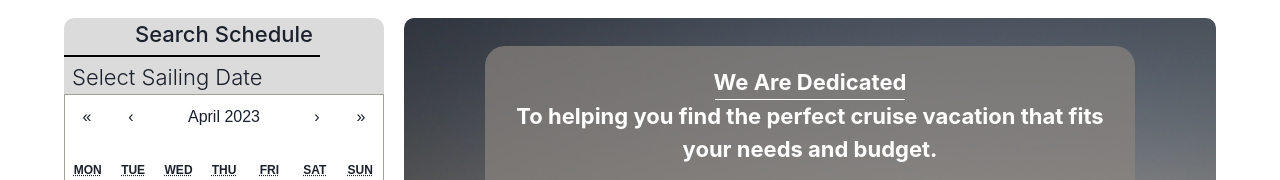
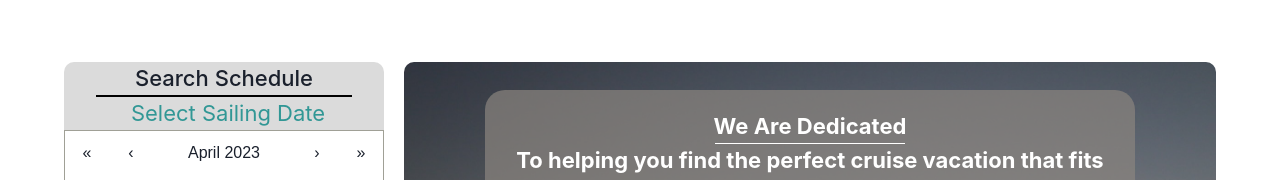
Before and after one commit to VishalBhuse/Cruise_Danaos_Com, a React (Create React App) app: page / in a window 1280 px wide. Shown: the part 802-982 px from the top of the page. Built offline with nearby package versions, Linux system fonts and the light colour scheme; no server answers.

Commit message:
css change

```diff
--- a/src/Component/Home/Birthday.jsx
+++ b/src/Component/Home/Birthday.jsx
@@ -6,7 +6,7 @@ import { Link } from "react-router-dom";
 const Birthday = () => {
   return (
     <>
-      <Box w="90%" mx={"auto"} my="20px" pb="25px">
+      {/* <Box w="90%" mx={"auto"} my="20px" pb="25px">
         {birthData?.map((item) => (
           <SimpleGrid columns={[1, 1, 2, 2]} spacing={5} mt="12" key={item.id}>
             <Box height={["240px", "240px", "400px", "400px"]}>
@@ -66,15 +66,16 @@ const Birthday = () => {
             </Box>
           </SimpleGrid>
         ))}
-      </Box>
+      </Box> */}
       <Box w="90%" mx="auto" mt="2rem" mb="10px">
         <SimpleGrid mt="2" columns={[1, 1, 2, 3]} spacing="40px" pb="5">
           {sailing.map((e, ind) => (
-            <Text key={ind} as="span">
+            <Text key={ind} as="span" data-aos="flip-right">
               <Box
                 height="auto"
                 p="2"
-                boxShadow=" rgba(0, 0, 0, 0.35) 0px 5px 15px"
+                boxShadow="rgba(0, 0, 0, 0.17) 0px -23px 25px 0px inset, rgba(0, 0, 0, 0.15) 0px -36px 30px 0px inset, rgba(0, 0, 0, 0.1) 0px -79px 40px 0px inset, rgba(0, 0, 0, 0.06) 0px 2px 1px, rgba(0, 0, 0, 0.09) 0px 4px 2px, rgba(0, 0, 0, 0.09) 0px 8px 4px, rgba(0, 0, 0, 0.09) 0px 16px 8px, rgba(0, 0, 0, 0.09) 0px 32px 16px"
+                borderRadius="10px"
               >
                 <SimpleGrid columns={[2, 2, 2, 2]} spacing="2">
                   <Box h="240px">
--- a/src/Component/Home/Calender.jsx
+++ b/src/Component/Home/Calender.jsx
@@ -17,7 +17,8 @@ const Calender = () => {
   const [value, onChange] = useState(new Date());
 
   return (
-    <Box w="90%" mx="auto">
+    // <Box w="90%" mx="auto" mt={["50px", "150px", "250px", "400px"]}>
+      <Box w="90%" mx="auto" mt="4rem">
       <Grid
         mt="5"
         templateColumns={{
@@ -42,14 +43,16 @@ const Calender = () => {
                 <Box
                   backgroundColor="#000000"
                   h="2px"
-                  w={{ base: "60%", md: "80%" }}
+                  w={{ base: "80%", md: "80%" }}
                   my="1"
+                  m="auto"
                 ></Box>
                 <Text
-                  fontWeight="300"
+                  fontWeight="400"
                   fontSize={{ base: "18px", md: "22px" }}
-                  textAlign={"left"}
                   ml={{ base: "1", md: "2" }}
+                  textAlign={"center"}
+                  color="teal.500"
                 >
                   Select Sailing Date{" "}
                 </Text>
--- a/src/Component/Home/HomeBanner.jsx
+++ b/src/Component/Home/HomeBanner.jsx
@@ -6,7 +6,7 @@ import { Link } from "react-router-dom";
 const HomeBanner = () => {
   return (
     <>
-      <Box w="90%" mx="auto">
+      <Box w="100%" mx="auto">
         <Box
           w="100%"
           bg="url('./img/vishal/homeban.png')"
--- a/src/Component/Home/HomeBanner.module.css
+++ b/src/Component/Home/HomeBanner.module.css
@@ -50,7 +50,7 @@
 }
 .cimage1 {
   position: absolute;
-  top: 23%;
+  top: 26%;
   left: 73%;
   /* width: 120px;
   height: 120px; */
```
